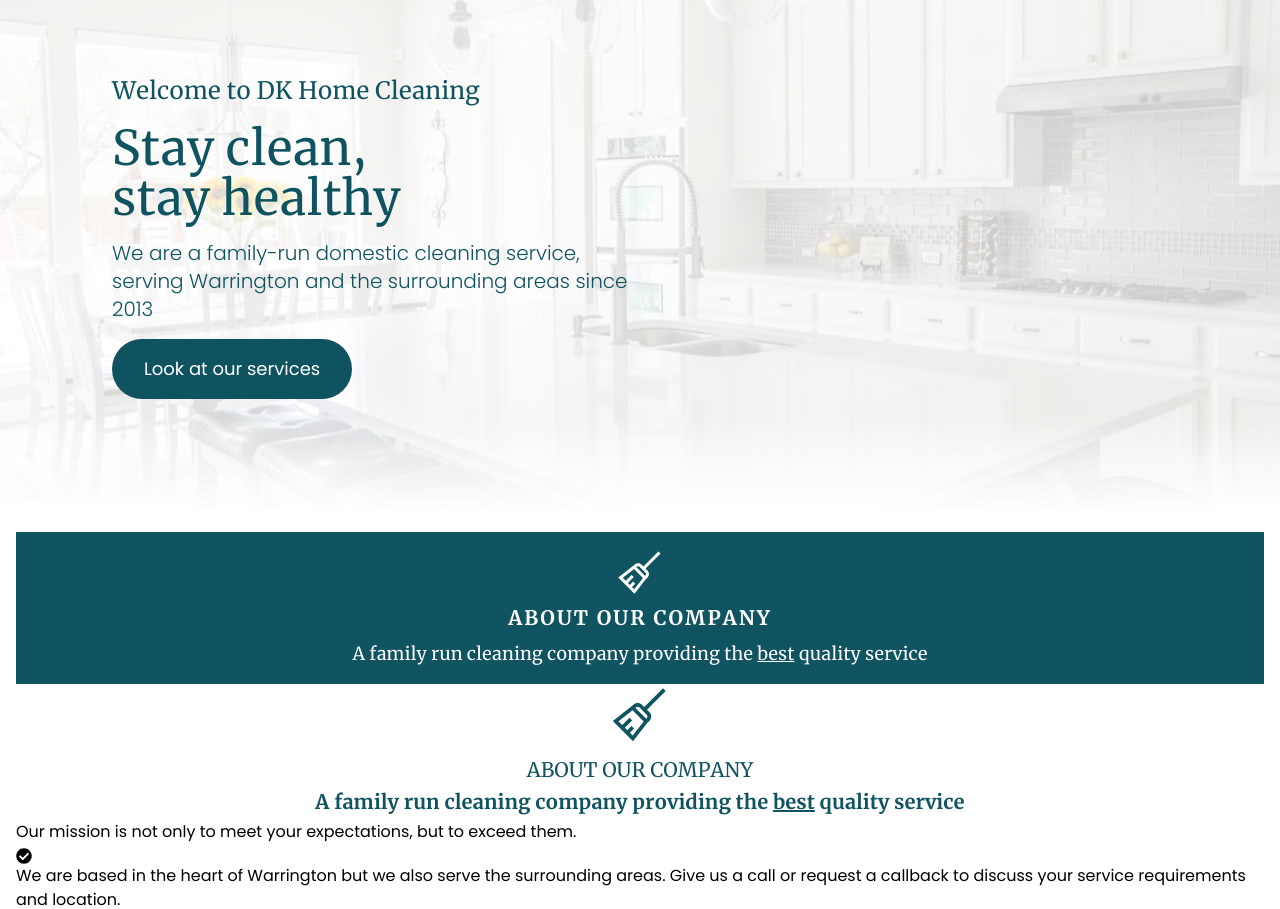
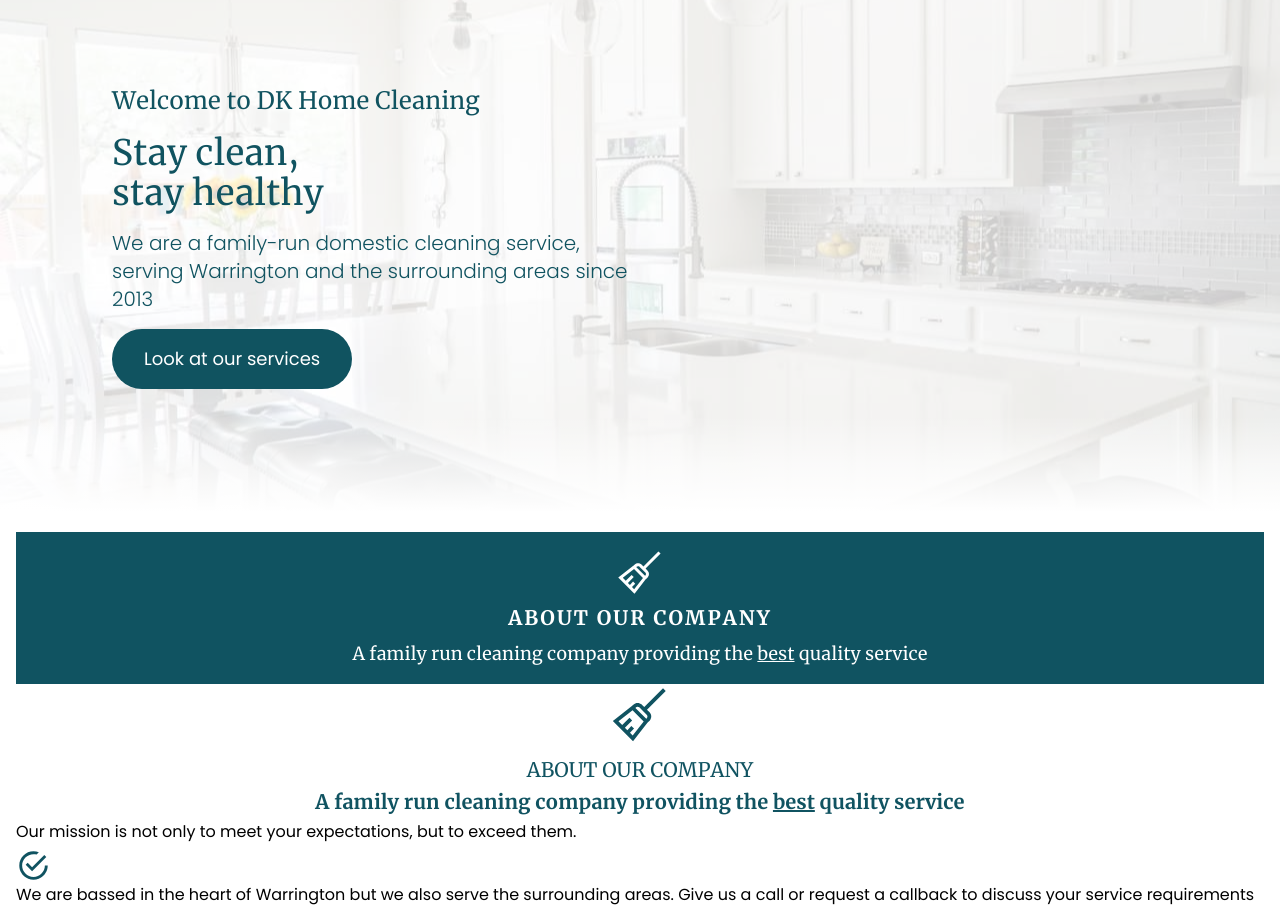
Before and after one commit to Koalaphant/dkhomecleaning, a React (Vite) app: page / in a window 1280 px wide. Shown: the part 140-1049 px from the top of the page. Built offline with nearby package versions, Linux system fonts and the light colour scheme.

Commit message:
Refactor Hero component layout and replace icon in Home page for improved design

```diff
--- a/src/Components/Hero.jsx
+++ b/src/Components/Hero.jsx
@@ -7,27 +7,12 @@ export default function Hero() {
       {/* Bottom fade */}
       <div className="absolute inset-x-0 bottom-0 h-24 bg-gradient-to-b from-white/0 via-white/60 to-white z-20 pointer-events-none"></div>
 
-      {/* Optional wave clip (uncomment to use instead of fade) */}
-
-      {/* <svg
-        className="absolute bottom-0 left-0 w-full h-24 z-20 pointer-events-none"
-        viewBox="0 0 1440 120"
-        preserveAspectRatio="none"
-        aria-hidden="true"
-      >
-        <path
-          d="M0,64 C240,120 480,0 720,48 C960,96 1200,16 1440,64 L1440,120 L0,120 Z"
-          fill="white"
-        />
-      </svg> */}
-
-
       {/* Content Container */}
-      <div className="relative z-30 text-[#105360] flex flex-col items-start justify-center px-4 sm:px-8 md:px-12 py-20 w-full max-w-6xl mx-auto h-full">
+      <div className="relative z-30 text-[#105360] flex flex-col items-start justify-center px-8 sm:px-8 md:px-12 py-25 w-full max-w-6xl mx-auto h-full">
         <h1 className="text-2xl mb-4 font-merriweather">
           Welcome to DK Home Cleaning
         </h1>
-        <h2 className="text-5xl mb-4 font-merriweather leading-[50px]">
+        <h2 className="text-[2.2em] mb-4 font-merriweather leading-[40px]">
           Stay clean, <br /> stay healthy
         </h2>
         <p className="text-xl font-light mb-4 sm:w-[75%] lg:w-[50%] mr-4">
--- a/src/Pages/Home.jsx
+++ b/src/Pages/Home.jsx
@@ -1,5 +1,6 @@
 import { LiaBroomSolid } from "react-icons/lia";
 import { FaCheckCircle } from "react-icons/fa";
+import { IoMdCheckmarkCircleOutline } from "react-icons/io";
 
 import Hero from "../Components/Hero";
 
@@ -39,9 +40,9 @@ export default function Home() {
 
             <ul className="flex flex-col">
               <li>
-                <FaCheckCircle />
+                <IoMdCheckmarkCircleOutline size={35} color="#105361" />
                 <p>
-                  We are based in the heart of Warrington but we also serve the
+                  We are bassed in the heart of Warrington but we also serve the
                   surrounding areas. Give us a call or request a callback to
                   discuss your service requirements and location.
                 </p>
```
